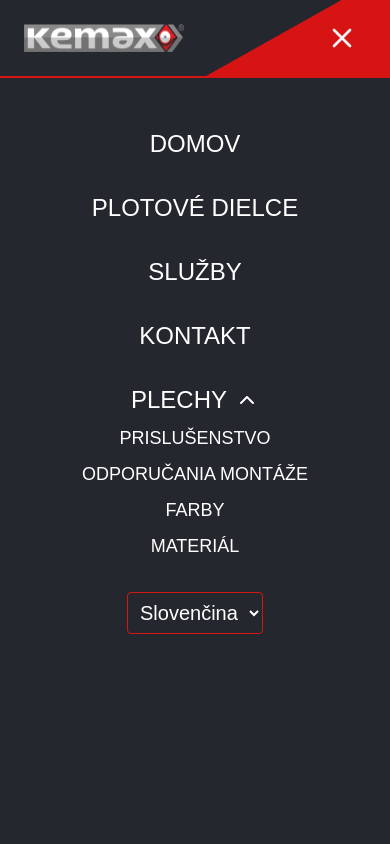
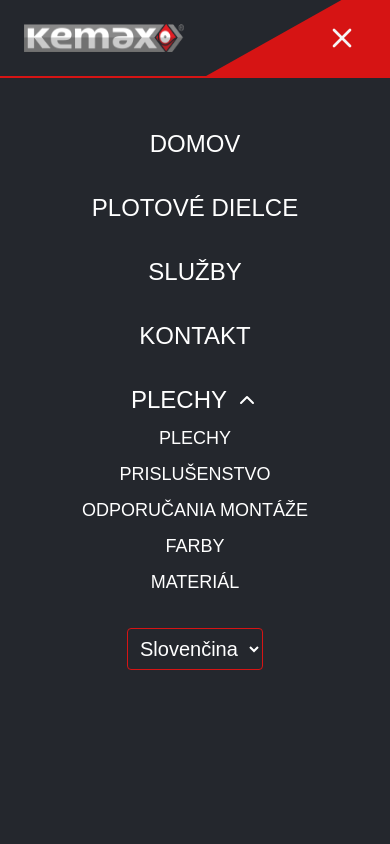
Before and after one commit to YaroSK26/kemax, a Next.js app: page / in a window 390 px wide. Both pictures are taken after a click on the button 342 px from the left and 37 px from the top of the page. Shown: the top 844 px of the page. Built offline with nearby package versions, Linux system fonts and the light colour scheme.

Commit message:
plechy navbar mobil

```diff
--- a/components/Navbar.jsx
+++ b/components/Navbar.jsx
@@ -158,6 +158,7 @@ export default function Navbar() {
   };
 
   const plechyDropdown = [
+    { href: "/plechy/", text: "PLECHY" },
     { href: "/plechy/prislusenstvo", text: "PRISLUSENSTVO" },
     { href: "/plechy/montaz", text: "ODPORUCANIA_MONTAZE" },
     { href: "/plechy/farby", text: "FARBY" },
@@ -294,7 +295,10 @@ export default function Navbar() {
                       <Link
                         href={item.href}
                         className="block text-white text-lg text-center hover:text-[#d61414] transition-colors"
-                        onClick={toggleMenu}
+                        onClick={() => {
+                          togglePlechyDropdown(); // Close the dropdown
+                          toggleMenu(); // Close the mobile menu
+                        }}
                       >
                         {translations
                           ? translations[item.text] || item.text
```
